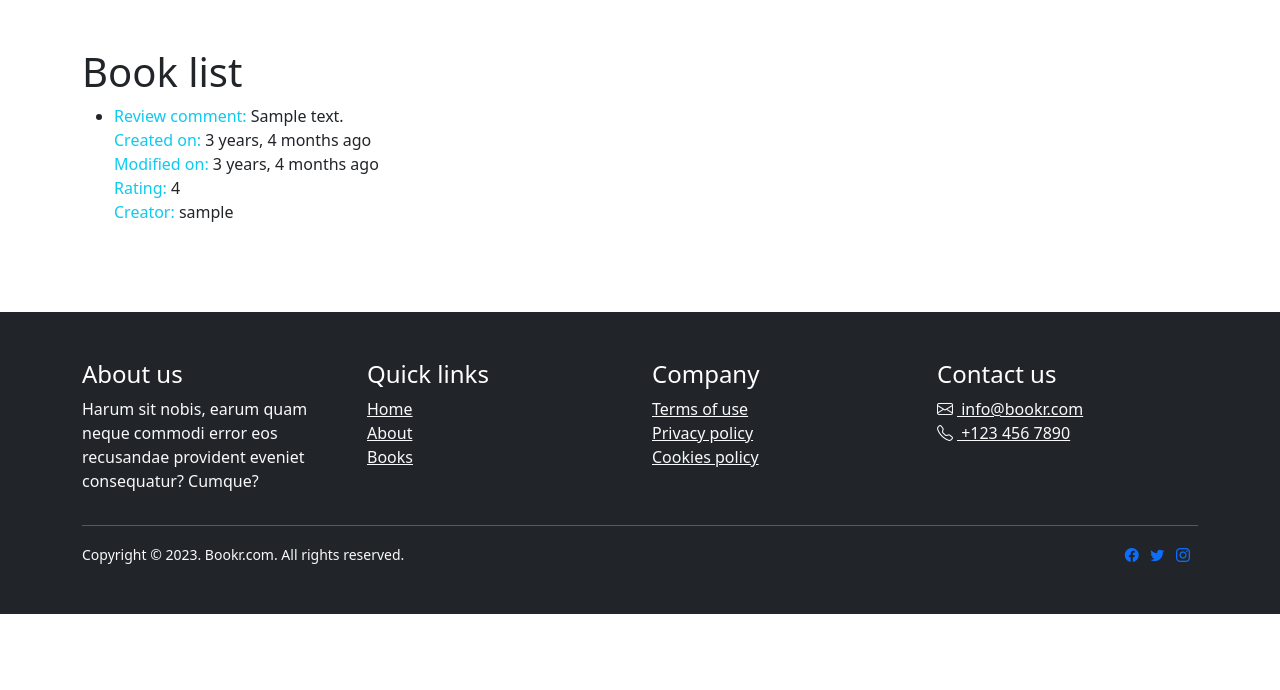
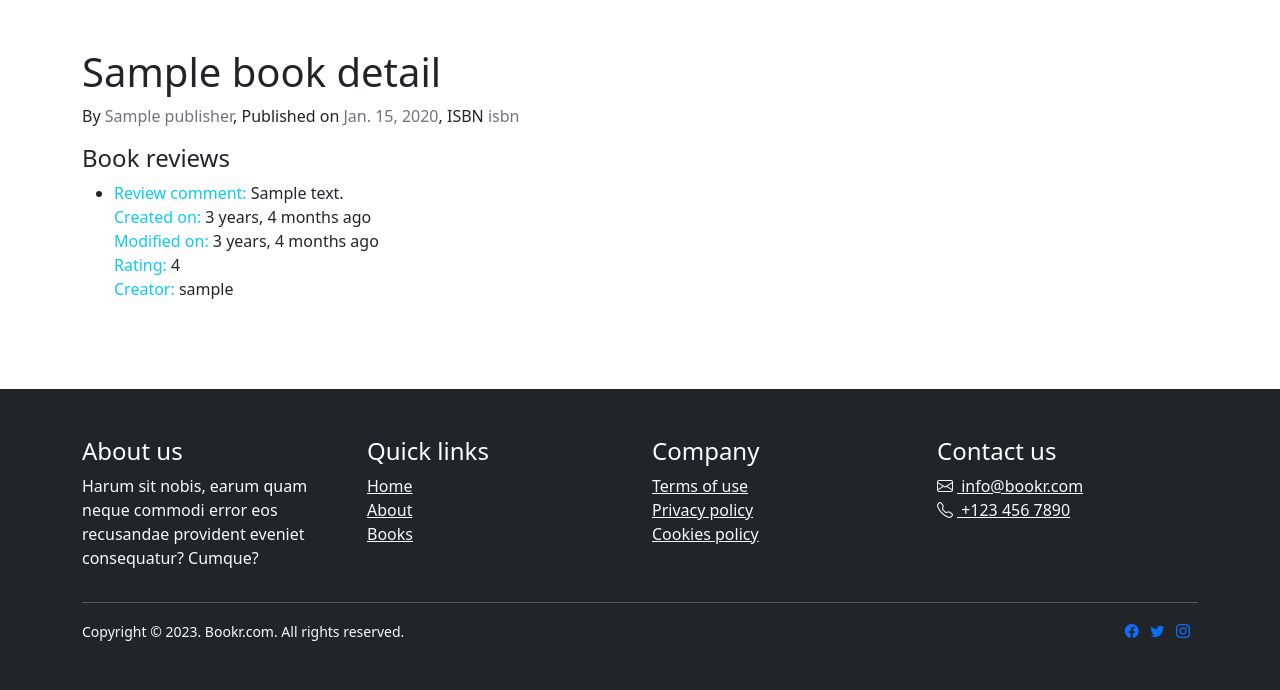
Before and after one commit to paulnyabaro/bookr, a Django app: page /books/1/ in a window 1280 px wide. Shown: the part 57-747 px from the top of the page. Run offline with Django 4.2, Linux system fonts and the light colour scheme; tables that the repository leaves empty hold one stand-in row (values such as "Sample post"); parts of the project's set-up code (start-up, migrations or seed data) failed here and were passed over.

Commit message:
Updating book detail page

```diff
--- a/templates/book_detail.html
+++ b/templates/book_detail.html
@@ -3,8 +3,10 @@
 {% block content %}
 <section class="py-4 py-lg-5">
     <div class="container">
-        <h1>Book list</h1>
+        <h1>{{ book.title }} detail</h1>
+        <p>By <span class="text-muted">{{ book.publisher }}</span>, Published on <span class="text-muted">{{ book.publication_date }}</span>, ISBN <span class="text-muted">isbn</span></p>
 
+        <h4>Book reviews</h4>
         <ul>
             {% for review in reviews %}
             <li>
--- a/templates/books_list.html
+++ b/templates/books_list.html
@@ -8,7 +8,6 @@
         <ul>
             {% for item in book_list %}
             <li>
-                <br>
                 <span class="text-info">Title: </span> <span>{{ item.book.title }}</span>
                 <br>
                 <span class="text-info">Publisher: </span><span>{{ item.book.publisher }}</span>
```
